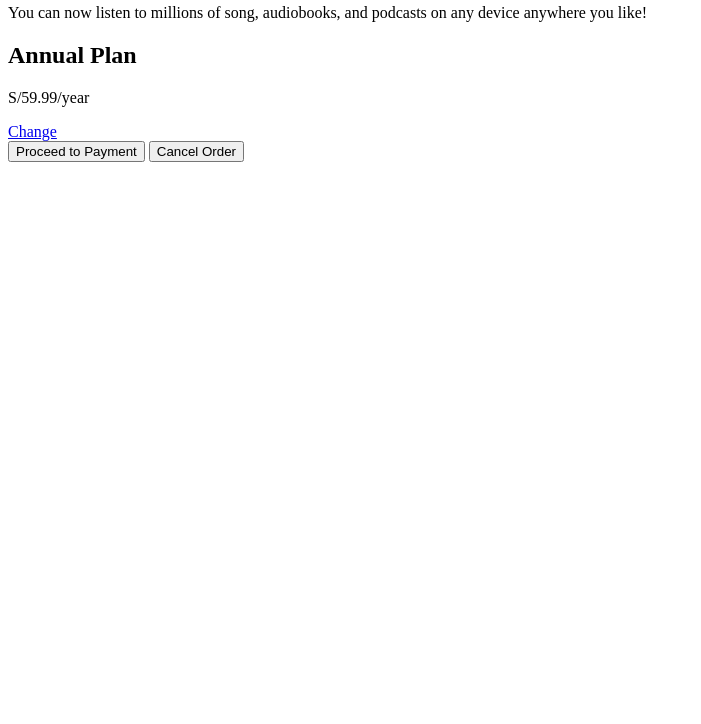
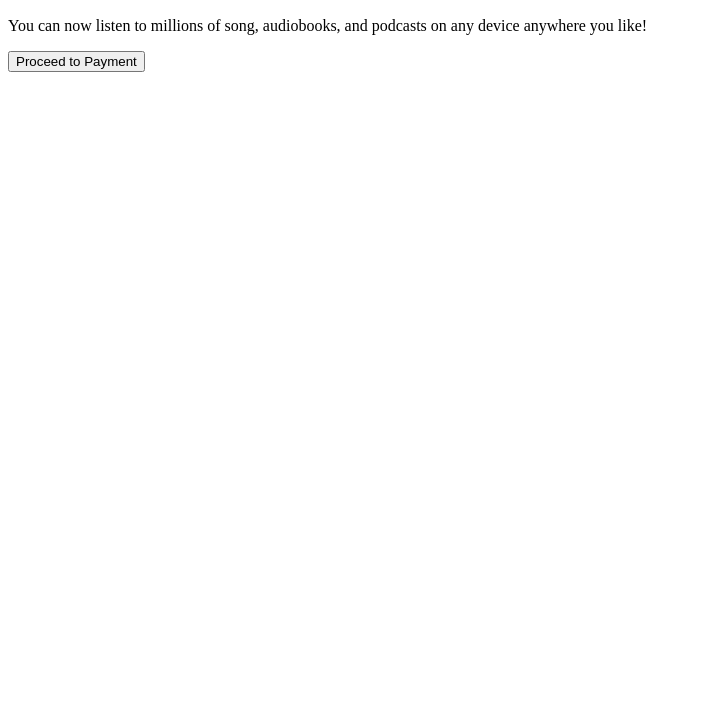
Before and after one commit to AMIRESKO/challenge-01, a plain HTML site: page index.html in a window 1280 px wide. Shown: the part 76-800 px from the top of the page, without its empty margins (0-701 px from the left). Drawn offline with Linux system fonts and the light colour scheme.

Commit message:
Index maquetado

```diff
--- a/index.html
+++ b/index.html
@@ -7,19 +7,12 @@
 </head>
 <body>
     <main>
-
-        <h1>Order Summary</h1>
-        <p>You can now listen to millions of song, audiobooks, and podcasts on any device anywhere you like!</p>
-        <h2>Annual Plan</h2>
-        <p>S/59.99/year</p>
-        <a href="#">Change</a>
-
-        <div>
+        <img src="" alt="">
+        <section>
+            <h1>Order Summary</h1>
+            <p>You can now listen to millions of song, audiobooks, and podcasts on any device anywhere you like!</p>
             <button>Proceed to Payment</button>
-            <button>Cancel Order</button>
-        </div>
-
+        </section>
     </main>
-
 </body>
 </html>
```
